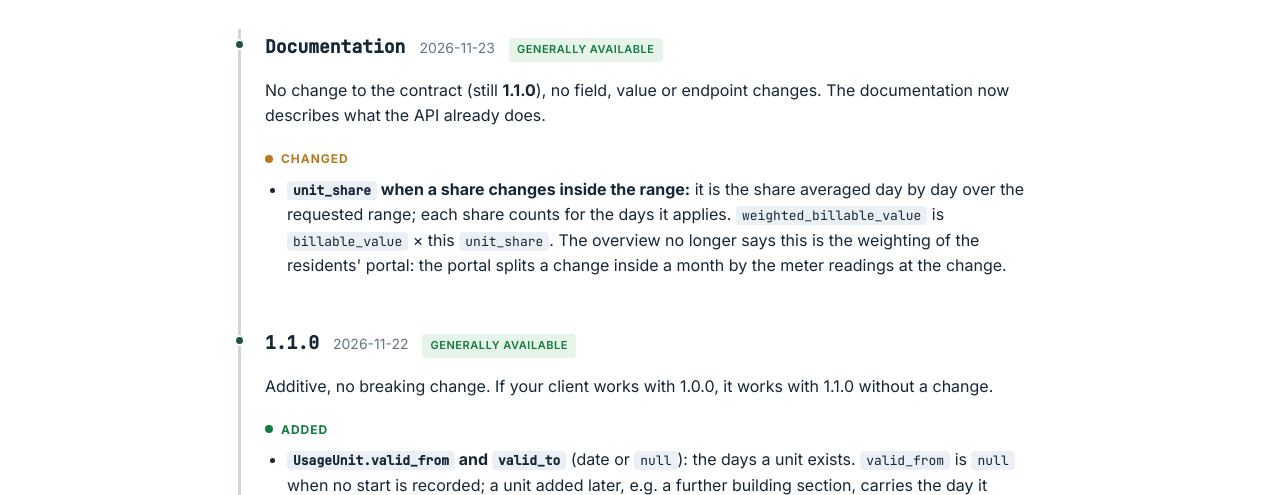
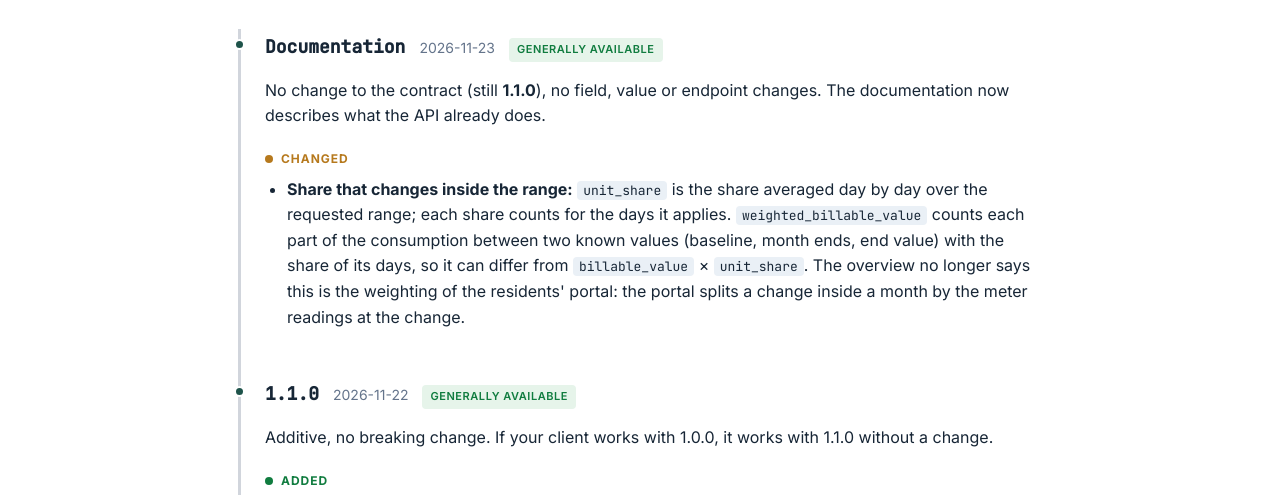
Before and after one commit to ImmoVault/partner-api-docs, a plain HTML site: page changelog/index.html in a window 1280 px wide. Shown: the part 257-752 px from the top of the page. Drawn offline with Linux system fonts and the light colour scheme.

Commit message:
docs(spec): weighted_billable_value bei wechselndem Anteil genau beschreiben (#20)
Korrigiert #19: Wechselt der Anteil im Zeitraum, ist weighted_billable_value nicht
billable_value × unit_share, sondern jeder Teil zwischen zwei bekannten Ständen zählt
mit dem Anteil seiner Tage (SegmentBuilder.MonthlyAdjusted). Vertrag unverändert (1.1.0).


Claude-Session: https://claude.ai/code/session_01LpEMCkFJ5LjB1DjS1NTbuv

Co-authored-by: Robert Krabbes <robert.krabbes@beyonnex.io>
Co-authored-by: Claude Opus 5.5 <noreply@anthropic.com>

```diff
--- a/changelog/index.html
+++ b/changelog/index.html
@@ -116,7 +116,7 @@
         <div class="change-group changed">
           <h3>Changed</h3>
           <ul>
-            <li><strong><code>unit_share</code> when a share changes inside the range:</strong> it is the share averaged day by day over the requested range; each share counts for the days it applies. <code>weighted_billable_value</code> is <code>billable_value</code> × this <code>unit_share</code>. The overview no longer says this is the weighting of the residents' portal: the portal splits a change inside a month by the meter readings at the change.</li>
+            <li><strong>Share that changes inside the range:</strong> <code>unit_share</code> is the share averaged day by day over the requested range; each share counts for the days it applies. <code>weighted_billable_value</code> counts each part of the consumption between two known values (baseline, month ends, end value) with the share of its days, so it can differ from <code>billable_value</code> × <code>unit_share</code>. The overview no longer says this is the weighting of the residents' portal: the portal splits a change inside a month by the meter readings at the change.</li>
           </ul>
         </div>
       </section>
```
Also changed, not shown: 1 other file.
